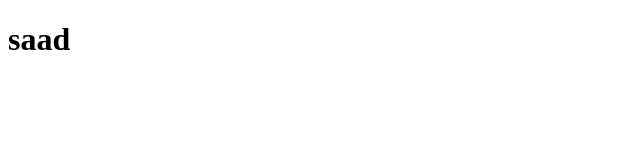
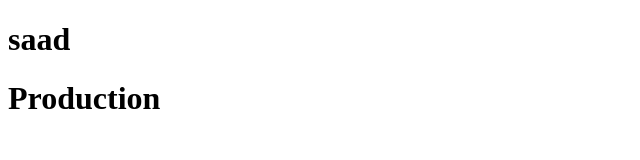
Before and after one commit to maleksaad7474-dotcom/saad_202326800043_ese2025, a plain HTML site: page index.html in a window 1280 px wide. Shown: the whole page, without its empty margins (0-640 px from the left). Drawn offline with Linux system fonts and the light colour scheme.

Commit message:
second commit

```diff
--- a/index.html
+++ b/index.html
@@ -7,5 +7,6 @@
 </head>
 <body>
     <h1>saad</h1>
+    <h1> Production</h1>
 </body>
 </html>
```
